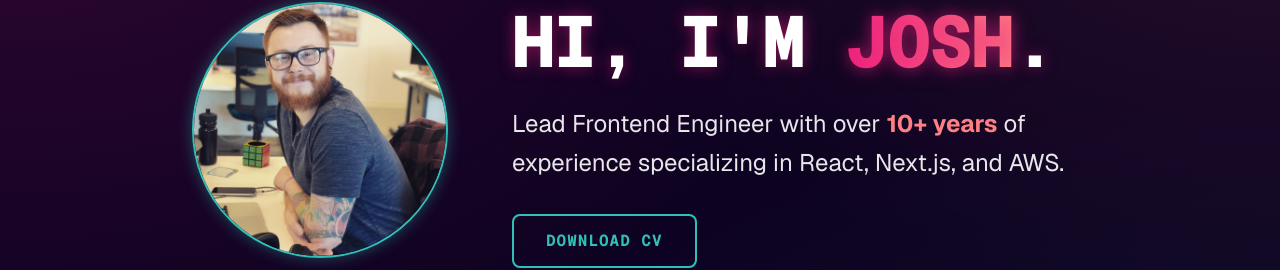
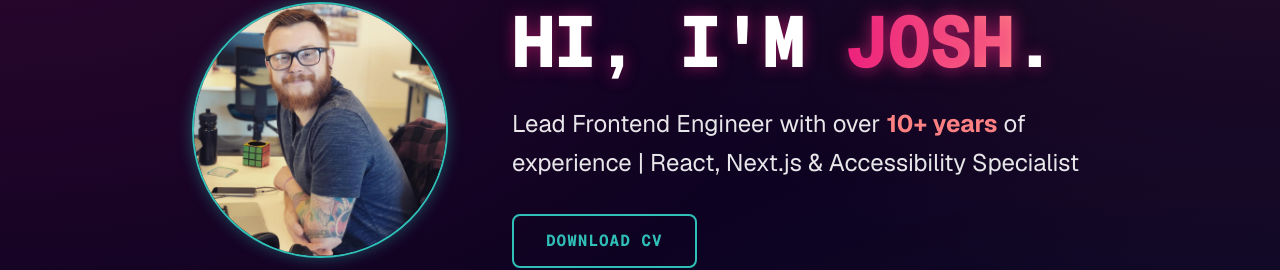
Before and after one commit to joshhallan/portfolio2025, a Next.js app: page / in a window 1280 px wide. Shown: the part 142-412 px from the top of the page. Built offline with nearby package versions, Linux system fonts and the light colour scheme.

Commit message:
Updated hero copy

```diff
--- a/src/components/HomePage/Hero/Hero.tsx
+++ b/src/components/HomePage/Hero/Hero.tsx
@@ -32,7 +32,7 @@
             <p className={styles.subtitle}>
               Lead Frontend Engineer with over{" "}
               <span className={styles.peachHighlight}>10+ years</span> of
-              experience specializing in React, Next.js, and AWS.
+              experience | React, Next.js & Accessibility Specialist
             </p>
 
             <div className={styles.buttonGroup}>
```
